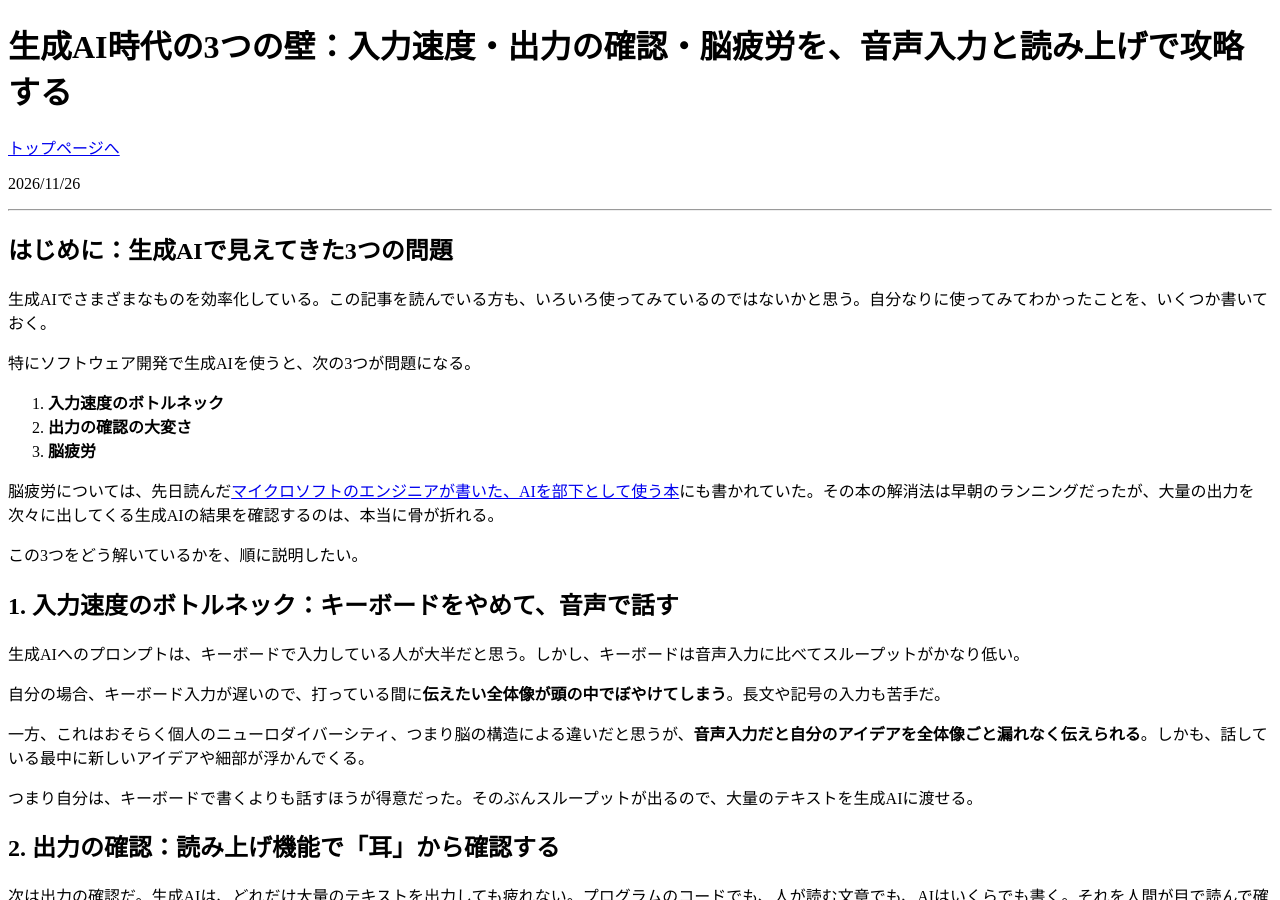
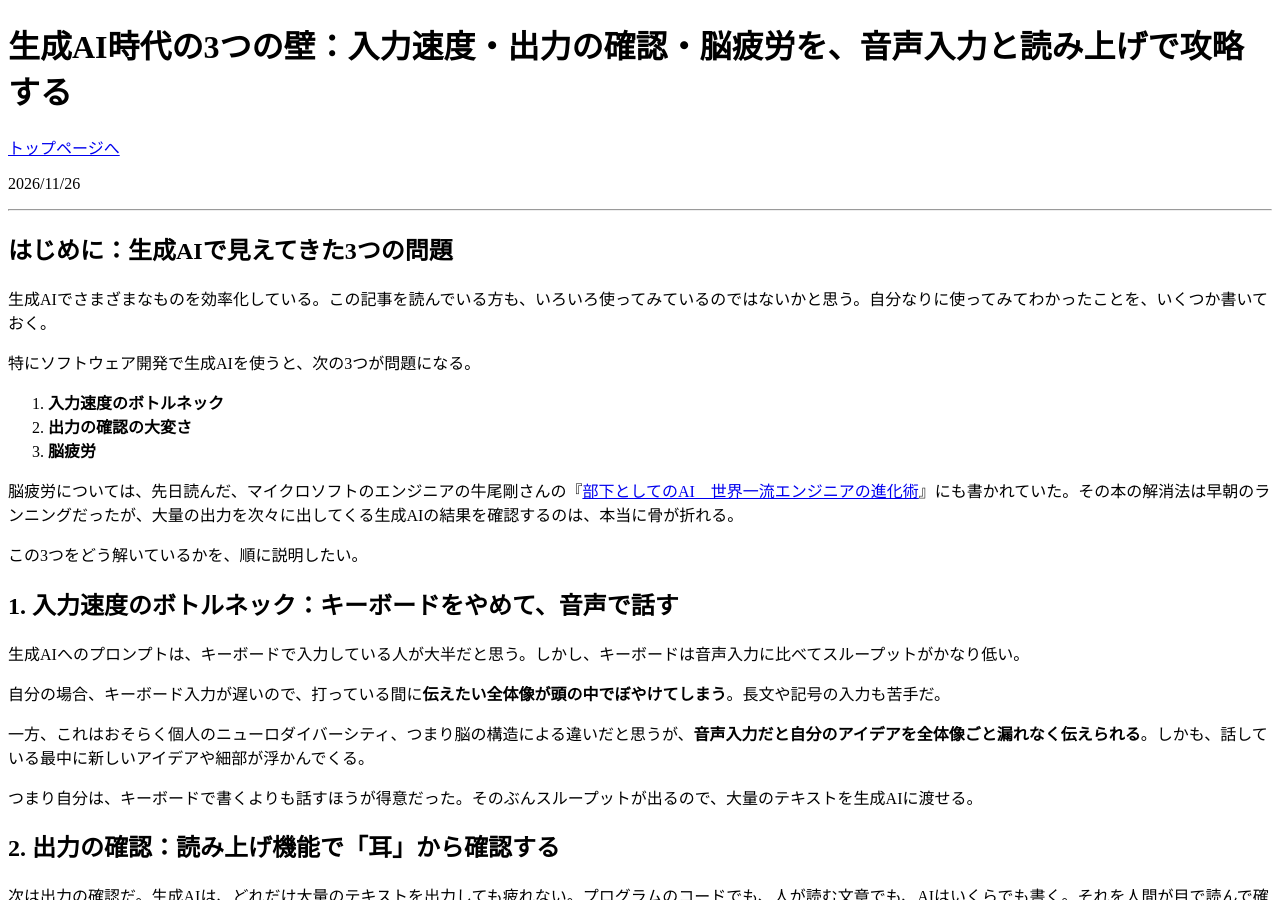
Before and after one commit to yossato/articles, a Jekyll site: the page built from _posts/2026-11-26-ai-input-output-brain-fatigue.md, in a window 1280 px wide and 900 px high. Built offline with Jekyll 4.4.1, drawn with Linux system fonts in a browser that asks for light colours; some of the changed text lies outside the part shown.

Commit message:
記事に書名と著者名を反映
Co-Authored-By: Claude Sonnet 5.5 <noreply@anthropic.com>
Claude-Session: https://claude.ai/code/session_01WBBc6UPgVssRBZHKPGi9rr

```diff
--- a/_posts/2026-11-26-ai-input-output-brain-fatigue.md
+++ b/_posts/2026-11-26-ai-input-output-brain-fatigue.md
@@ -19,7 +19,7 @@ description: "ソフトウェア開発で生成AIを使うと、入力速度の
 2. **出力の確認の大変さ**
 3. **脳疲労**
 
-脳疲労については、先日読んだ[マイクロソフトのエンジニアが書いた、AIを部下として使う本](https://www.amazon.co.jp/dp/4163921141)にも書かれていた。その本の解消法は早朝のランニングだったが、大量の出力を次々に出してくる生成AIの結果を確認するのは、本当に骨が折れる。
+脳疲労については、先日読んだ、マイクロソフトのエンジニアの牛尾剛さんの『[部下としてのAI　世界一流エンジニアの進化術](https://www.amazon.co.jp/dp/4163921141)』にも書かれていた。その本の解消法は早朝のランニングだったが、大量の出力を次々に出してくる生成AIの結果を確認するのは、本当に骨が折れる。
 
 この3つをどう解いているかを、順に説明したい。
 
@@ -73,7 +73,7 @@ ChatGPTが出てきたころは、長いコンテキストを与えすぎるとA
 
 ## おすすめの本
 
-先ほどの[AIを部下として使う本](https://www.amazon.co.jp/dp/4163921141)は、前半がAIの話で、後半はソフトウェアエンジニアとしてシリコンバレーで生き残ってきた方法が書かれている。その中に**ディープコードリーディング**という話があり、知識を深めていく方法として学べる。ぜひ読んでみてほしい。
+先ほどの『[部下としてのAI　世界一流エンジニアの進化術](https://www.amazon.co.jp/dp/4163921141)』は、前半がAIの話で、後半はソフトウェアエンジニアとしてシリコンバレーで生き残ってきた方法が書かれている。その中に**ディープコードリーディング**という話があり、知識を深めていく方法として学べる。ぜひ読んでみてほしい。
 
 ## まとめ
 
```
